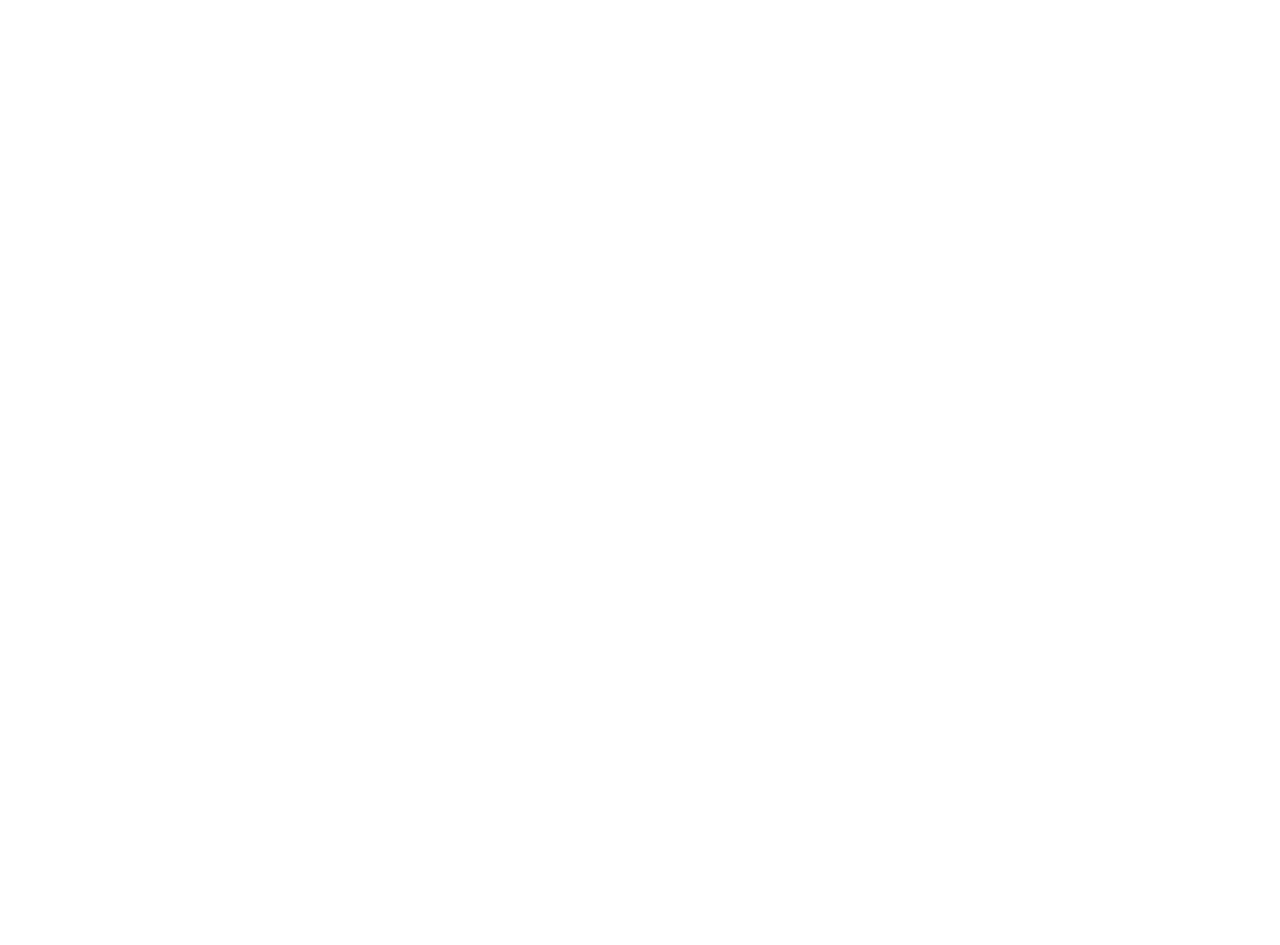
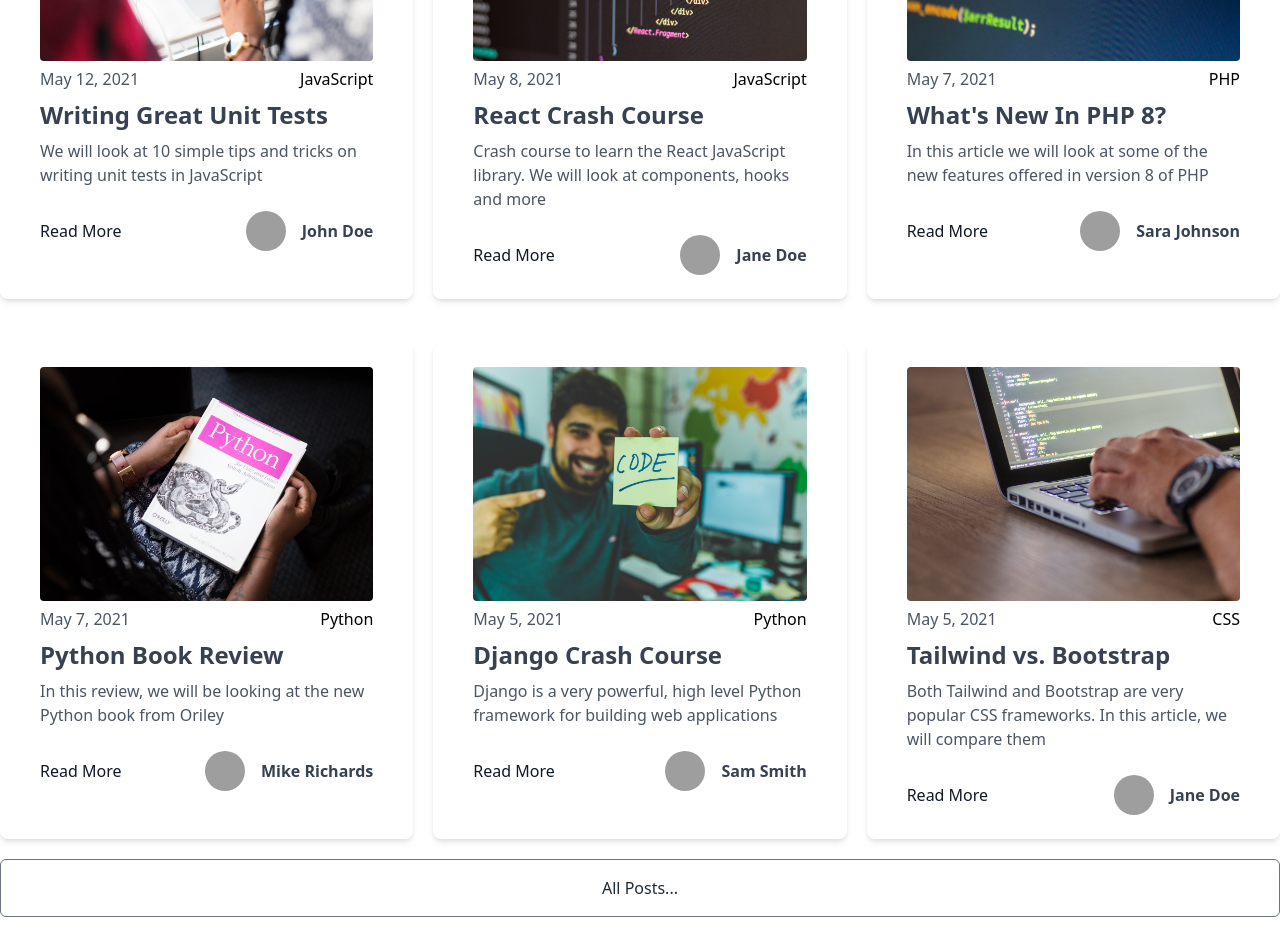
Before and after one commit to grenadiadrian/devspace-blog, a Next.js app: page / in a window 1280 px wide. Shown: the part 420-1365 px from the top of the page. Before the commit the page ends 800 px from the top, so only its background shows below. Built offline with nearby package versions, Linux system fonts and the light colour scheme; grey boxes are pictures that could not be loaded.

Commit message:
Display posts and sort by date

```diff
--- /dev/null
+++ b/components/Post.js
@@ -0,0 +1,37 @@
+import Link from 'next/link'
+import Image from 'next/image'
+
+export default function Post({ post }) {
+  return (
+    <div className='w-full px-10 py-6 bg-white rounded-lg shadow-md mt-6'>
+      <Image src={post.frontmatter.cover_image} alt='' height={420} width={600} className='mb-4 rounded'/>
+      <div className="flex justify-between items-center">
+        <span className="font-light text-gray-600">
+          { post.frontmatter.date }
+        </span>
+        <div>{post.frontmatter.category}</div>
+      </div>
+
+      <div className="mt-2">
+        <Link href={`/blog/${post.slug}`}>
+          <a className="text-2xl text-gray-700 font-bold hover:underline">
+            { post.frontmatter.title }
+          </a>
+        </Link>
+        <p className="mt-2 text-gray-600">
+          { post.frontmatter.excerpt }
+        </p>
+      </div>
+
+      <div className="flex justify-between items-center mt-6">
+        <Link href={`/blog/${post.slug}`}>
+          <a className="text-gray-900 hover:text-blue-600">Read More</a>
+        </Link>
+        <div className='flex items-center'>
+          <img src={post.frontmatter.author_image} alt='' className='mx-4 w-10 h-10 object-cover rounded-full hidden sm:block' />
+          <h3 className="text-gray-700 font-bold">{post.frontmatter.author}</h3>
+        </div>
+      </div>
+    </div>
+  )
+}
--- a/jsconfig.json
+++ b/jsconfig.json
@@ -4,6 +4,7 @@
     "paths": {
       "@/components/*": ["components/*"],
       "@/paths/*": ["paths/*"],
+      "@/utils/*": ["utils/*"],
     }
   }
 }
--- a/pages/index.js
+++ b/pages/index.js
@@ -1,12 +1,31 @@
 import fs from 'fs'
 import path from 'path'
 import matter from 'gray-matter'
+import Link from 'next/link'
 import Layout from '@/components/Layout'
+import Post from '@/components/Post'
+import { sortByDate } from '@/utils/index'
 
 export default function HomePage({ posts }) {
   return (
     <Layout>
-      <h1>Hello World</h1>
+      <h1 className='text-5xl border-b-4 p-5 font-bold'>
+        Latest Posts
+      </h1>
+      <div className="grid md:grid-cols-2 lg:grid-cols-3 gap-5">
+        { posts.map((post, index) => (
+          <Post key={index} post={post}/>
+        ))}
+      </div>
+
+      <Link href='/blog'>
+        <a className="block text-center border
+        border-gray-500 text-gray-800 rounded-md py-4 my-5
+        transition duration-500 ease select-none hover:text-white hover:bg-gray-900
+        focus:outline-none focus:shadow-outline w-full">
+          All Posts...
+        </a>
+      </Link>
     </Layout>
   )
 }
@@ -27,6 +46,8 @@
   })
 
   return {
-    props: { posts }
+    props: {
+      posts: posts.sort(sortByDate).slice(0, 6)
+    }
   }
 }
--- /dev/null
+++ b/utils/index.js
@@ -0,0 +1,3 @@
+export const sortByDate = (a, b) => {
+  return new Date(b.frontmatter.date) - new Date(a.frontmatter.date)
+}
```
